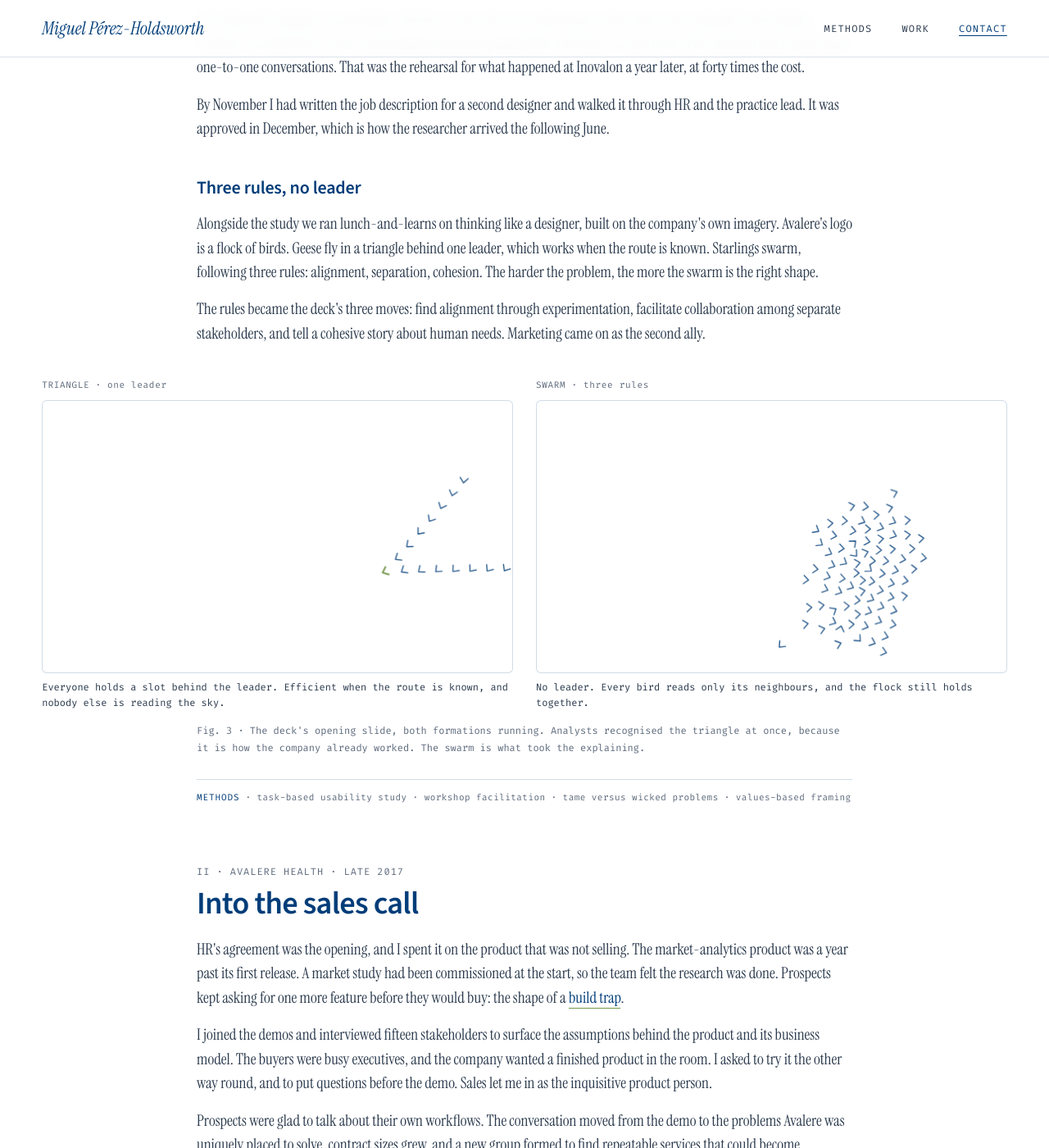
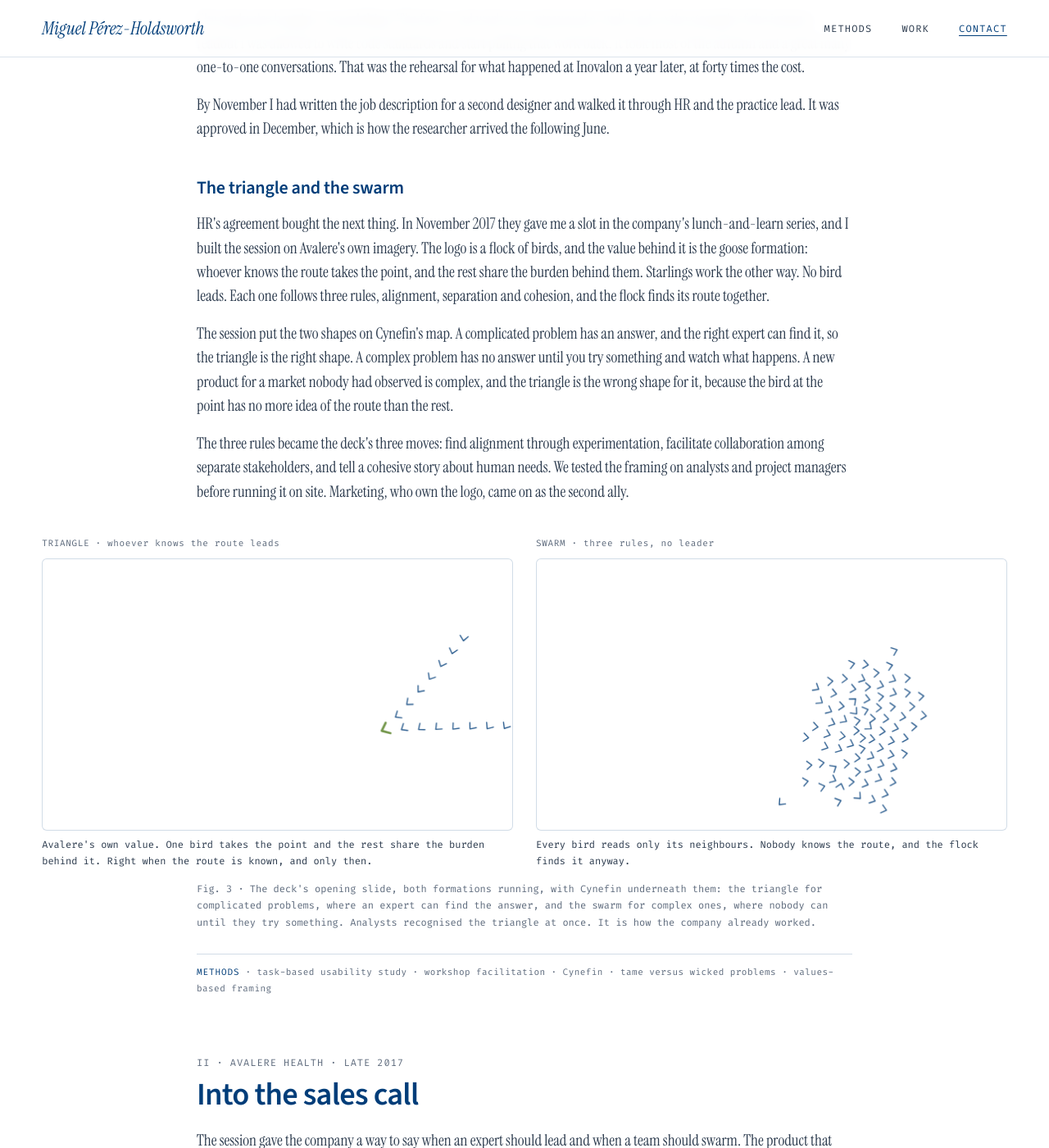
Before and after one commit to miguel-perez/miguel-perez.github.io, a Jekyll site: the page built from work/inovalon-design-coe/index.html, in a window 1280 px wide and 1400 px high, scrolled down 2541 px. Shown: the whole window at 82% size. Built offline with Jekyll 4.4.1, drawn with Linux system fonts in a browser that asks for light colours; some of the changed text lies outside the part shown.

Commit message:
Join the study, the deck and the sales call, and say why the triangle fails
Three beats sat next to each other without a reason to be in that order.
HR's agreement now buys the lunch-and-learn slot in November, and the
deck's argument is what the sales work then applies. Each act says what
the last one paid for.

The flocking metaphor also had no argument under it. Avalere's value is
that whoever knows the route takes the point, so the deck put both
shapes on Cynefin's map: a complicated problem has an answer an expert
can find, and the triangle is right for it; a complex one has no answer
until you try something, and the bird at the point knows no more than
the rest. The sales call is that failure in practice. The team treated a
market study as the expert, flew in formation behind it, and read every
objection as a feature request rather than as a signal. Asking before
demoing is probe, sense and respond.

The lab panels now name the leader as the company meant it, and the lead
bird draws larger so the formation reads as one bird leading.

Co-Authored-By: Claude Opus 5 (1M context) <noreply@anthropic.com>

```diff
--- a/work/inovalon-design-coe/index.html
+++ b/work/inovalon-design-coe/index.html
@@ -469,33 +469,35 @@ figure:not(.in) .a{animation-play-state:paused}
    <p>The study also bought a second thing. The front-end work was outsourced as well, and on the strength of the intranet readout I was allowed to write code standards and start pulling that work back. It took most of the autumn and a great many one-to-one conversations. That was the rehearsal for what happened at Inovalon a year later, at forty times the cost.</p>
    <p>By November I had written the job description for a second designer and walked it through HR and the practice lead. It was approved in December, which is how the researcher arrived the following June.</p>
 
-   <h3>Three rules, no leader</h3>
-   <p>Alongside the study we ran lunch-and-learns on thinking like a designer, built on the company's own imagery. Avalere's logo is a flock of birds. Geese fly in a triangle behind one leader, which works when the route is known. Starlings swarm, following three rules: alignment, separation, cohesion. The harder the problem, the more the swarm is the right shape.</p>
-   <p>The rules became the deck's three moves: find alignment through experimentation, facilitate collaboration among separate stakeholders, and tell a cohesive story about human needs. Marketing came on as the second ally.</p>
+   <h3>The triangle and the swarm</h3>
+   <p>HR's agreement bought the next thing. In November 2017 they gave me a slot in the company's lunch-and-learn series, and I built the session on Avalere's own imagery. The logo is a flock of birds, and the value behind it is the goose formation: whoever knows the route takes the point, and the rest share the burden behind them. Starlings work the other way. No bird leads. Each one follows three rules, alignment, separation and cohesion, and the flock finds its route together.</p>
+   <p>The session put the two shapes on Cynefin's map. A complicated problem has an answer, and the right expert can find it, so the triangle is the right shape. A complex problem has no answer until you try something and watch what happens. A new product for a market nobody had observed is complex, and the triangle is the wrong shape for it, because the bird at the point has no more idea of the route than the rest.</p>
+   <p>The three rules became the deck's three moves: find alignment through experimentation, facilitate collaboration among separate stakeholders, and tell a cohesive story about human needs. We tested the framing on analysts and project managers before running it on site. Marketing, who own the logo, came on as the second ally.</p>
 
    <figure>
     <div class="lab">
      <div class="lab-part">
-      <span class="lab-h">TRIANGLE · one leader</span>
+      <span class="lab-h">TRIANGLE · whoever knows the route leads</span>
       <canvas id="flock-vee" aria-label="Birds holding slots behind a single leader, turning as the leader turns."></canvas>
-      <span class="lab-note">Everyone holds a slot behind the leader. Efficient when the route is known, and nobody else is reading the sky.</span>
+      <span class="lab-note">Avalere's own value. One bird takes the point and the rest share the burden behind it. Right when the route is known, and only then.</span>
      </div>
      <div class="lab-part">
-      <span class="lab-h">SWARM · three rules</span>
+      <span class="lab-h">SWARM · three rules, no leader</span>
       <canvas id="flock-swarm" aria-label="Birds flocking with no leader: matching heading, keeping their distance, and staying with the group."></canvas>
-      <span class="lab-note">No leader. Every bird reads only its neighbours, and the flock still holds together.</span>
+      <span class="lab-note">Every bird reads only its neighbours. Nobody knows the route, and the flock finds it anyway.</span>
      </div>
     </div>
-    <figcaption>Fig. 3 · The deck's opening slide, both formations running. Analysts recognised the triangle at once, because it is how the company already worked. The swarm is what took the explaining.</figcaption>
+    <figcaption>Fig. 3 · The deck's opening slide, both formations running, with Cynefin underneath them: the triangle for complicated problems, where an expert can find the answer, and the swarm for complex ones, where nobody can until they try something. Analysts recognised the triangle at once. It is how the company already worked.</figcaption>
    </figure>
-   <span class="methods"><b>METHODS</b> · task-based usability study · workshop facilitation · tame versus wicked problems · values-based framing</span>
+   <span class="methods"><b>METHODS</b> · task-based usability study · workshop facilitation · Cynefin · tame versus wicked problems · values-based framing</span>
   </section>
 
   <section class="act">
    <span class="label">II · Avalere Health · late 2017</span>
    <h2>Into the sales call</h2>
-   <p>HR's agreement was the opening, and I spent it on the product that was not selling. The market-analytics product was a year past its first release. A market study had been commissioned at the start, so the team felt the research was done. Prospects kept asking for one more feature before they would buy: the shape of a <strong>build trap</strong>.</p>
-   <p>I joined the demos and interviewed fifteen stakeholders to surface the assumptions behind the product and its business model. The buyers were busy executives, and the company wanted a finished product in the room. I asked to try it the other way round, and to put questions before the demo. Sales let me in as the inquisitive product person.</p>
+   <p>The session gave the company a way to say when an expert should lead and when a team should swarm. The product that was not selling was the first chance to use it. The market-analytics product was a year past its first release. A market study had been commissioned at the start, so the team felt the research was done. Prospects kept asking for one more feature before they would buy: the shape of a <strong>build trap</strong>.</p>
+   <p>In the deck's terms the team had picked a leader and flown in formation behind it. The market study was the expert, its answers were treated as known, and each objection from a prospect was absorbed as a feature rather than read as a signal. The problem was complex and they were working it as if it were complicated.</p>
+   <p>I joined the demos and interviewed fifteen stakeholders to surface the assumptions behind the product and its business model. The buyers were busy executives, and the company wanted a finished product in the room. I asked to try it the other way round, and to put questions before the demo. Sales let me in as the inquisitive product person. In Cynefin's terms that is probe, sense and respond. In the deck's terms it was the swarm, with the prospect inside it.</p>
    <p>Prospects were glad to talk about their own workflows. The conversation moved from the demo to the problems Avalere was uniquely placed to solve, contract sizes grew, and a new group formed to find repeatable services that could become products.</p>
 
    <figure class="dia">
@@ -943,7 +945,7 @@ figure:not(.in) .a{animation-play-state:paused}
   this.draw=function(){
    var ctx=self.ctx; ctx.clearRect(0,0,self.w,self.h); ctx.lineCap='round'; ctx.lineJoin='round';
    for(var i=0;i<self.boids.length;i++){ var p=self.boids[i]; if(p.hide)continue; var a=Math.atan2(p.vy,p.vx)+Math.PI/2;
-    ctx.save(); ctx.translate(p.x,p.y); ctx.rotate(a); ctx.beginPath(); ctx.moveTo(-5,3); ctx.lineTo(0,-3); ctx.lineTo(5,3);
+    ctx.save(); ctx.translate(p.x,p.y); ctx.rotate(a); if(p.lead) ctx.scale(1.4,1.4); ctx.beginPath(); ctx.moveTo(-5,3); ctx.lineTo(0,-3); ctx.lineTo(5,3);
     ctx.strokeStyle=p.lead?ACC:INK; ctx.lineWidth=p.lead?2:1.4; ctx.globalAlpha=p.lead?1:0.85; ctx.stroke(); ctx.restore(); }
   };
   this.frame=function(){ if(!self.run)return; self.step(); self.draw(); requestAnimationFrame(self.frame); };
```
